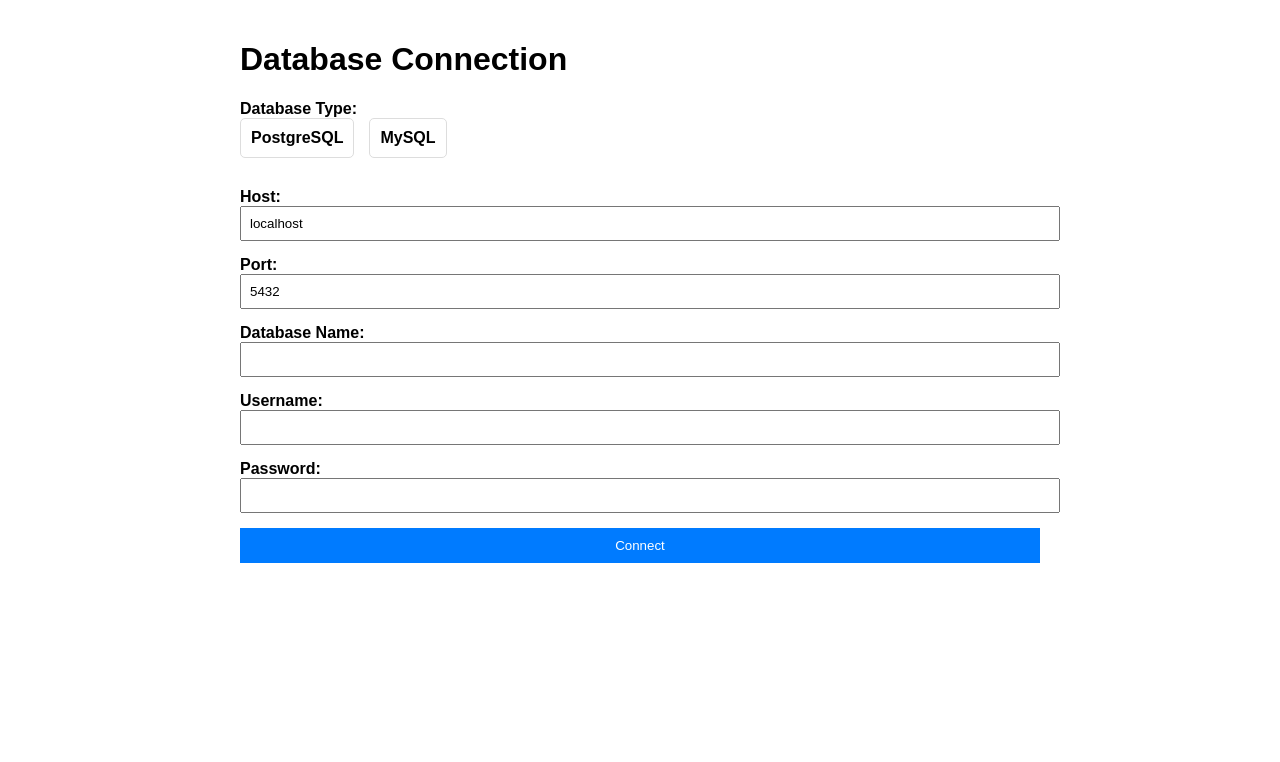
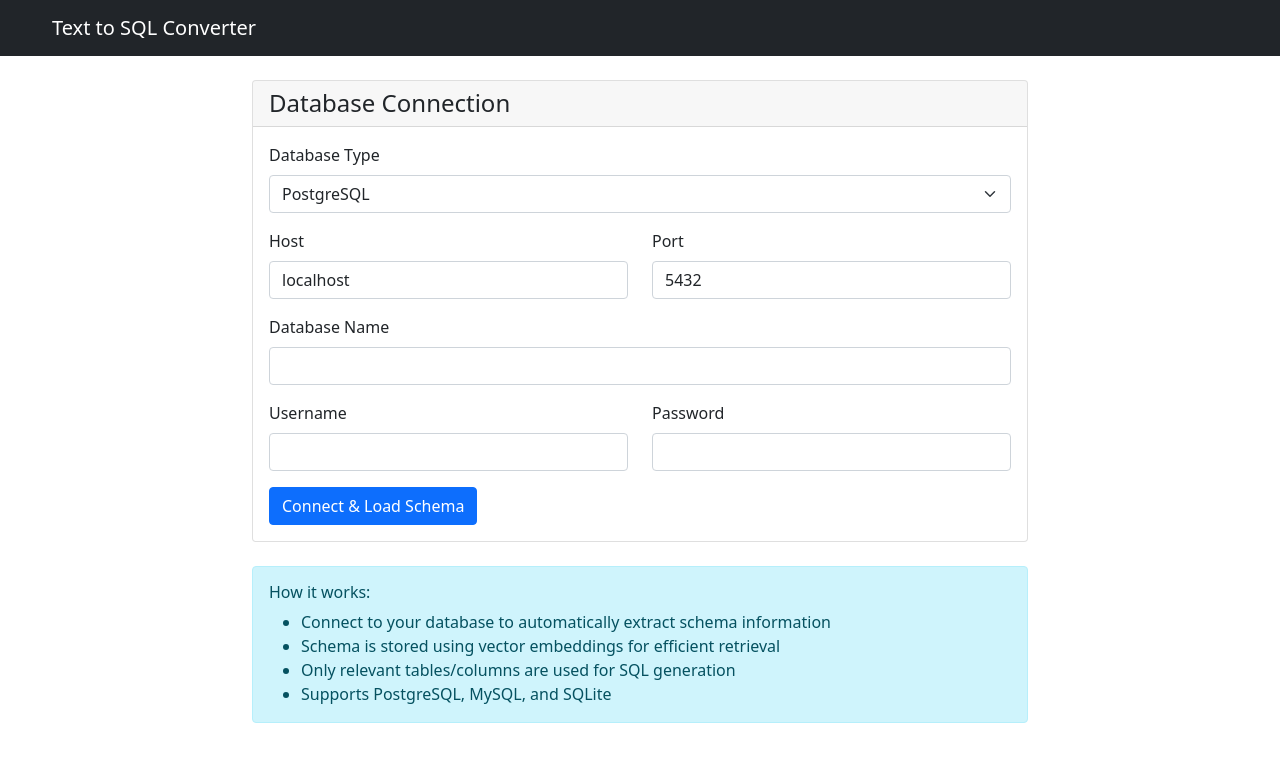
Before and after one commit to pavandeore/llm-based-project-promptql, a Flask app: page / in a window 1280 px wide. Shown: the top 762 px of the page. Run offline with Flask 3, Linux system fonts and the light colour scheme.

Commit message:
created embded advanced version

````diff
--- a/app.py
+++ b/app.py
@@ -1,60 +1,213 @@
-from flask import Flask, render_template, request, redirect, url_for, session
-from sqlalchemy import create_engine, text
+from flask import Flask, render_template, request, redirect, url_for, session, jsonify
+from sqlalchemy import create_engine, text, MetaData, Table
 from sqlalchemy.exc import SQLAlchemyError
 from openai import OpenAI
+import chromadb
 import os
 import re
+import json
 from dotenv import load_dotenv
+from typing import List, Dict, Any, Optional
+import logging
+from logging.handlers import RotatingFileHandler
 
 load_dotenv()
 
 app = Flask(__name__)
 app.secret_key = os.getenv('FLASK_SECRET_KEY', 'dev-secret-key')
 
-# Configure OpenAI (you'll need to set OPENAI_API_KEY in your .env file)
+# Configure logging
+logging.basicConfig(level=logging.INFO)
+logger = logging.getLogger(__name__)
+
+# Configure OpenAI
 client = OpenAI(api_key=os.getenv("OPENAI_API_KEY"))
 
-def generate_sql_from_natural_language(natural_language_query, schema_info=None):
-    """Use OpenAI to generate SQL from natural language"""
+class DatabaseSchemaManager:
+    """Manages database schema information and vector embeddings"""
+
+    def __init__(self):
+        self.chroma_client = chromadb.PersistentClient(path="./chroma_db")
+        self.collection = self.chroma_client.get_or_create_collection(
+            name="database_schema",
+            metadata={"description": "Database table and column information"}
+        )
+
+    def generate_embeddings(self, texts: List[str]) -> List[List[float]]:
+        """Generate embeddings for schema texts"""
+        try:
+            response = client.embeddings.create(
+                input=texts,
+                model="text-embedding-3-small"
+            )
+            return [item.embedding for item in response.data]
+        except Exception as e:
+            logger.error(f"Error generating embeddings: {e}")
+            raise
+
+    def store_schema_embeddings(self, schema_data: List[Dict[str, Any]]):
+        """Store schema information with embeddings"""
+        documents = []
+        metadatas = []
+        ids = []
+
+        for item in schema_data:
+            doc_text = f"Table: {item['table_name']}. Columns: {', '.join(item['columns'])}. Descriptions: {item.get('descriptions', '')}"
+            documents.append(doc_text)
+            metadatas.append({
+                "table_name": item["table_name"],
+                "columns": json.dumps(item["columns"]),
+                "column_types": json.dumps(item.get("column_types", [])),
+                "database_type": item.get("database_type", "unknown")
+            })
+            ids.append(f"{item['table_name']}_{hash(doc_text)}")
+
+        # Generate embeddings
+        embeddings = self.generate_embeddings(documents)
+
+        # Store in ChromaDB
+        self.collection.add(
+            embeddings=embeddings,
+            documents=documents,
+            metadatas=metadatas,
+            ids=ids
+        )
+
+    def get_relevant_schema(self, query: str, n_results: int = 5) -> List[Dict[str, Any]]:
+        """Get relevant schema information based on user query"""
+        try:
+            # Generate embedding for the query
+            query_embedding = self.generate_embeddings([query])[0]
+
+            # Query ChromaDB
+            results = self.collection.query(
+                query_embeddings=[query_embedding],
+                n_results=n_results
+            )
+
+            relevant_schema = []
+            for i, metadata in enumerate(results['metadatas'][0]):
+                relevant_schema.append({
+                    "table_name": metadata["table_name"],
+                    "columns": json.loads(metadata["columns"]),
+                    "column_types": json.loads(metadata.get("column_types", "[]")),
+                    "database_type": metadata.get("database_type", "unknown"),
+                    "distance": results['distances'][0][i] if results['distances'] else 0
+                })
+
+            return relevant_schema
+        except Exception as e:
+            logger.error(f"Error getting relevant schema: {e}")
+            return []
+
+class DatabaseManager:
+    """Manages database connections and schema extraction"""
+
+    def __init__(self):
+        self.schema_manager = DatabaseSchemaManager()
+
+    def extract_detailed_schema(self, engine, db_type: str) -> List[Dict[str, Any]]:
+        """Extract detailed schema information from database"""
+        schema_data = []
+        metadata = MetaData()
+
+        try:
+            with engine.connect() as conn:
+                # Reflect all tables
+                metadata.reflect(bind=engine)
+
+                for table_name, table in metadata.tables.items():
+                    table_info = {
+                        "table_name": table_name,
+                        "columns": [],
+                        "column_types": [],
+                        "descriptions": [],
+                        "database_type": db_type
+                    }
+
+                    for column in table.columns:
+                        table_info["columns"].append(column.name)
+                        table_info["column_types"].append(str(column.type))
+                        table_info["descriptions"].append(f"{column.name} ({str(column.type)})")
+
+                    schema_data.append(table_info)
+
+            # Store schema in vector database
+            self.schema_manager.store_schema_embeddings(schema_data)
+
+            return schema_data
+
+        except Exception as e:
+            logger.error(f"Error extracting schema: {e}")
+            raise
+
+    def get_relevant_schema_for_query(self, query: str, n_results: int = 5) -> str:
+        """Get relevant schema information for a natural language query"""
+        relevant_tables = self.schema_manager.get_relevant_schema(query, n_results)
+
+        schema_info = "Relevant database schema:\n\n"
+        for table in relevant_tables:
+            schema_info += f"Table: {table['table_name']}\n"
+            schema_info += f"Columns: {', '.join(table['columns'])}\n"
+            if table.get('column_types'):
+                schema_info += f"Types: {', '.join(table['column_types'])}\n"
+            schema_info += "\n"
+
+        return schema_info
+
+def generate_sql_from_natural_language(natural_language_query: str, schema_info: str, db_type: str) -> Optional[str]:
+    """Use OpenAI to generate SQL from natural language with relevant schema"""
 
     prompt = f"""
-You are an expert SQL developer. Convert the following natural language query into SQL:
+You are an expert SQL developer. Convert the following natural language query into SQL.
 
 Database schema information:
-{schema_info or 'No schema information provided'}
+{schema_info}
 
-- for is_active column value check with this =  'Y' or 'N'  and not using any other value
+Important instructions:
+- For is_active column, check with value 'Y' or 'N' only
+- Use proper SQL syntax for {db_type}
+- Return only the SQL query without any additional explanation
+- Do not include markdown formatting or code blocks
+- Use appropriate WHERE clauses based on the query
 
 Natural language query: {natural_language_query}
 
-Return only the SQL query without any additional explanation or formatting.
+SQL Query:
 """
 
     try:
         response = client.chat.completions.create(
             model="gpt-3.5-turbo",
             messages=[
-                {"role": "system", "content": "You are a helpful SQL assistant."},
+                {"role": "system", "content": "You are a helpful SQL assistant that generates accurate SQL queries. Always return only the SQL query without any additional text."},
                 {"role": "user", "content": prompt}
             ],
             temperature=0,
+            max_tokens=500
         )
-        return response.choices[0].message.content.strip()
+
+        sql_query = response.choices[0].message.content.strip()
+
+        # Clean up the response (remove markdown code blocks if present)
+        sql_query = re.sub(r'```sql\s*|\s*```', '', sql_query).strip()
+
+        return sql_query
+
     except Exception as e:
-        print(f"❌ Error generating SQL: {e}")
+        logger.error(f"Error generating SQL: {e}")
         return None
 
-def quote_identifiers_if_postgres(sql_query, db_type):
+def quote_identifiers_if_postgres(sql_query: str, db_type: str) -> str:
     """
     If using PostgreSQL, wrap table and column identifiers in double quotes
-    to preserve case sensitivity. This is a naive implementation and assumes
-    simple queries.
+    to preserve case sensitivity.
     """
     if db_type != 'postgresql' or not sql_query:
         return sql_query
 
     # Simple pattern: match words used after FROM or JOIN or UPDATE etc.
-    keywords = ["FROM", "JOIN", "UPDATE", "INTO"]
+    keywords = ["FROM", "JOIN", "UPDATE", "INTO", "TABLE"]
     for kw in keywords:
         sql_query = re.sub(
             rf"(?i)\b{kw}\s+(\w+)",
@@ -62,69 +215,16 @@ def quote_identifiers_if_postgres(sql_query, db_type):
             sql_query
         )
 
-    # Optionally: quote columns in WHERE clause (can be expanded further)
+    # Quote columns in SELECT, WHERE, GROUP BY, ORDER BY
     sql_query = re.sub(
-        r'(?i)(WHERE|AND|OR)\s+(\w+)\s*=',
-        lambda m: f'{m.group(1)} "{m.group(2)}" =',
+        r'(?i)(SELECT|WHERE|AND|OR|GROUP BY|ORDER BY|HAVING)\s+(\w+)\s*',
+        lambda m: f'{m.group(1)} "{m.group(2)}" ',
         sql_query
     )
 
     return sql_query
 
-def get_db_schema(engine, db_type):
-    """Get basic schema information from the database"""
-    schema_info = ""
-    try:
-        with engine.connect() as conn:
-            if db_type == 'postgresql':
-                # PostgreSQL schema detection
-                tables = conn.execute(text("""
-                    SELECT table_name
-                    FROM information_schema.tables
-                    WHERE table_schema NOT IN ('pg_catalog', 'information_schema')
-                """)).fetchall()
-
-                for table in tables:
-                    table_name = table[0]
-                    schema_info += f"\nTable: {table_name}\nColumns: "
-
-                    columns = conn.execute(text(f"""
-                        SELECT column_name, data_type
-                        FROM information_schema.columns
-                        WHERE table_name = '{table_name}'
-                    """)).fetchall()
-
-                    schema_info += ", ".join([f"{col[0]} ({col[1]})" for col in columns])
-
-            elif db_type == 'mysql':
-                # MySQL schema detection
-                tables = conn.execute(text("""
-                    SELECT table_name
-                    FROM information_schema.tables
-                    WHERE table_schema = DATABASE()
-                """)).fetchall()
-
-                for table in tables:
-                    table_name = table[0]
-                    schema_info += f"\nTable: {table_name}\nColumns: "
-
-                    columns = conn.execute(text(f"""
-                        SELECT column_name, column_type
-                        FROM information_schema.columns
-                        WHERE table_name = '{table_name}' AND table_schema = DATABASE()
-                    """)).fetchall()
-
-                    schema_info += ", ".join([f"{col[0]} ({col[1]})" for col in columns])
-
-            else:
-                schema_info = "Schema detection not implemented for this database type"
-
-    except Exception as e:
-        print(f"Error fetching schema: {e}")
-        schema_info = f"Error fetching schema: {str(e)}"
-    return schema_info
-
-def get_db_url(db_type, db_host, db_port, db_name, db_user, db_password):
+def get_db_url(db_type: str, db_host: str, db_port: str, db_name: str, db_user: str, db_password: str) -> str:
     """Generate the appropriate database URL based on the database type"""
     if db_type == 'postgresql':
         return f"postgresql://{db_user}:{db_password}@{db_host}:{db_port}/{db_name}"
@@ -141,10 +241,37 @@ def index():
         # Store connection details in session
         session['db_type'] = request.form.get('db_type')
         session['db_host'] = request.form.get('db_host')
-        session['db_port'] = request.form.get('db_port')
+        session['db_port'] = request.form.get('db_port', '5432')
         session['db_name'] = request.form.get('db_name')
         session['db_user'] = request.form.get('db_user')
         session['db_password'] = request.form.get('db_password')
+
+        # Test connection and extract schema
+        try:
+            db_url = get_db_url(
+                session['db_type'],
+                session['db_host'],
+                session['db_port'],
+                session['db_name'],
+                session['db_user'],
+                session['db_password']
+            )
+
+            engine = create_engine(db_url)
+            with engine.connect() as conn:
+                conn.execute(text("SELECT 1"))  # Test connection
+
+            # Initialize database manager and extract schema
+            db_manager = DatabaseManager()
+            schema_data = db_manager.extract_detailed_schema(engine, session['db_type'])
+            session['schema_loaded'] = True
+
+            logger.info(f"Successfully loaded schema for {len(schema_data)} tables")
+
+        except Exception as e:
+            logger.error(f"Database connection failed: {e}")
+            return render_template('index.html',
+                                error=f"Database connection failed: {str(e)}")
 
         return redirect(url_for('query'))
 
@@ -152,34 +279,47 @@ def index():
 
 @app.route('/query', methods=['GET', 'POST'])
 def query():
-    if not all(key in session for key in ['db_type', 'db_host', 'db_name', 'db_user']):
+    if not all(key in session for key in ['db_type', 'db_host', 'db_name', 'db_user', 'schema_loaded']):
         return redirect(url_for('index'))
 
     if request.method == 'POST':
         natural_language_query = request.form.get('query')
 
-        # Create database connection
-        db_url = get_db_url(
-            session['db_type'],
-            session['db_host'],
-            session.get('db_port', '5432'),
-            session['db_name'],
-            session['db_user'],
-            session['db_password']
-        )
+        if not natural_language_query:
+            return render_template('query.html', error="Please enter a query")
 
         try:
+            # Create database connection
+            db_url = get_db_url(
+                session['db_type'],
+                session['db_host'],
+                session.get('db_port', '5432'),
+                session['db_name'],
+                session['db_user'],
+                session['db_password']
+            )
+
             engine = create_engine(db_url)
 
-            # Get schema information to help the LLM
-            schema_info = get_db_schema(engine, session['db_type'])
+            # Get relevant schema information using vector embeddings
+            db_manager = DatabaseManager()
+            schema_info = db_manager.get_relevant_schema_for_query(natural_language_query)
 
             # Generate SQL from natural language
-            sql_query = generate_sql_from_natural_language(natural_language_query, schema_info)
+            sql_query = generate_sql_from_natural_language(
+                natural_language_query,
+                schema_info,
+                session['db_type']
+            )
+
+            if not sql_query:
+                return render_template('results.html',
+                                     error="Failed to generate SQL query. Please try rephrasing your question.")
+
+            # Apply PostgreSQL quoting if needed
             sql_query = quote_identifiers_if_postgres(sql_query, session['db_type'])
 
-            if not sql_query:
-                return render_template('results.html', error="Failed to generate SQL query")
+            logger.info(f"Generated SQL: {sql_query}")
 
             # Execute the SQL query
             with engine.connect() as conn:
@@ -191,14 +331,63 @@ def query():
                                  query=natural_language_query,
                                  sql_query=sql_query,
                                  columns=columns,
-                                 rows=rows)
+                                 rows=rows,
+                                 schema_info=schema_info)
 
         except SQLAlchemyError as e:
-            return render_template('results.html', error=f"Database error: {str(e)}")
+            logger.error(f"Database error: {e}")
+            return render_template('results.html',
+                                 error=f"Database error: {str(e)}")
         except Exception as e:
-            return render_template('results.html', error=f"Error: {str(e)}")
+            logger.error(f"Unexpected error: {e}")
+            return render_template('results.html',
+                                 error=f"Error: {str(e)}")
 
     return render_template('query.html')
 
+@app.route('/api/generate-sql', methods=['POST'])
+def api_generate_sql():
+    """API endpoint for generating SQL"""
+    try:
+        data = request.get_json()
+        natural_language_query = data.get('query')
+        db_config = data.get('db_config')
+
+        if not natural_language_query or not db_config:
+            return jsonify({'error': 'Missing query or db_config'}), 400
+
+        # Get relevant schema
+        db_manager = DatabaseManager()
+        schema_info = db_manager.get_relevant_schema_for_query(natural_language_query)
+
+        # Generate SQL
+        sql_query = generate_sql_from_natural_language(
+            natural_language_query,
+            schema_info,
+            db_config.get('db_type', 'postgresql')
+        )
+
+        return jsonify({
+            'sql_query': sql_query,
+            'schema_used': schema_info
+        })
+
+    except Exception as e:
+        logger.error(f"API error: {e}")
+        return jsonify({'error': str(e)}), 500
+
+@app.errorhandler(404)
+def not_found(error):
+    return render_template('error.html', error="Page not found"), 404
+
+@app.errorhandler(500)
+def internal_error(error):
+    return render_template('error.html', error="Internal server error"), 500
+
 if __name__ == '__main__':
-    app.run(debug=True)
+    # Production configuration
+    handler = RotatingFileHandler('app.log', maxBytes=10000, backupCount=3)
+    handler.setLevel(logging.INFO)
+    app.logger.addHandler(handler)
+
+    app.run(host='0.0.0.0', port=9000, debug=False)
--- /dev/null
+++ b/templates/base.html
@@ -0,0 +1,35 @@
+<!DOCTYPE html>
+<html lang="en">
+<head>
+    <meta charset="UTF-8">
+    <meta name="viewport" content="width=device-width, initial-scale=1.0">
+    <title>Text to SQL App</title>
+    <link href="https://cdn.jsdelivr.net/npm/bootstrap@5.1.3/dist/css/bootstrap.min.css" rel="stylesheet">
+    <style>
+        .container { max-width: 1200px; }
+        .schema-info { background-color: #f8f9fa; border-left: 4px solid #007bff; }
+        .query-box { min-height: 120px; }
+    </style>
+</head>
+<body>
+    <nav class="navbar navbar-expand-lg navbar-dark bg-dark">
+        <div class="container">
+            <a class="navbar-brand" href="/">Text to SQL Converter</a>
+        </div>
+    </nav>
+
+    <div class="container mt-4">
+        {% with messages = get_flashed_messages() %}
+            {% if messages %}
+                {% for message in messages %}
+                    <div class="alert alert-info">{{ message }}</div>
+                {% endfor %}
+            {% endif %}
+        {% endwith %}
+
+        {% block content %}{% endblock %}
+    </div>
+
+    <script src="https://cdn.jsdelivr.net/npm/bootstrap@5.1.3/dist/js/bootstrap.bundle.min.js"></script>
+</body>
+</html>
--- a/templates/index.html
+++ b/templates/index.html
@@ -1,72 +1,78 @@
-<!DOCTYPE html>
-<html>
-<head>
-    <title>Natural Language to SQL</title>
-    <style>
-        body { font-family: Arial, sans-serif; max-width: 800px; margin: 0 auto; padding: 20px; }
-        form { display: grid; grid-gap: 15px; }
-        label { font-weight: bold; }
-        input, select { padding: 8px; width: 100%; }
-        button { padding: 10px 15px; background: #007bff; color: white; border: none; cursor: pointer; }
-        button:hover { background: #0056b3; }
-        .db-options { display: flex; gap: 15px; margin-bottom: 15px; }
-        .db-option { padding: 10px; border: 1px solid #ddd; border-radius: 5px; cursor: pointer; }
-        .db-option.selected { border-color: #007bff; background: #e7f2ff; }
-        .db-option input { display: none; }
-    </style>
-</head>
-<body>
-    <h1>Database Connection</h1>
+{% extends "base.html" %}
+
+{% block content %}
+<div class="row justify-content-center">
+    <div class="col-md-8">
+        <div class="card">
+            <div class="card-header">
+                <h4 class="mb-0">Database Connection</h4>
+            </div>
+            <div class="card-body">
+                {% if error %}
+                    <div class="alert alert-danger">{{ error }}</div>
+                {% endif %}
+
                 <form method="POST">
-        <div>
-            <label>Database Type:</label>
-            <div class="db-options">
-                <label class="db-option" onclick="selectDbType('postgresql', '5432')">
-                    <input type="radio" name="db_type" value="postgresql" checked> PostgreSQL
-                </label>
-                <label class="db-option" onclick="selectDbType('mysql', '3306')">
-                    <input type="radio" name="db_type" value="mysql"> MySQL
-                </label>
+                    <div class="mb-3">
+                        <label for="db_type" class="form-label">Database Type</label>
+                        <select class="form-select" id="db_type" name="db_type" required>
+                            <option value="postgresql">PostgreSQL</option>
+                            <option value="mysql">MySQL</option>
+                            <option value="sqlite">SQLite</option>
+                        </select>
+                    </div>
+
+                    <div class="row">
+                        <div class="col-md-6">
+                            <div class="mb-3">
+                                <label for="db_host" class="form-label">Host</label>
+                                <input type="text" class="form-control" id="db_host" name="db_host" value="localhost" required>
+                            </div>
+                        </div>
+                        <div class="col-md-6">
+                            <div class="mb-3">
+                                <label for="db_port" class="form-label">Port</label>
+                                <input type="text" class="form-control" id="db_port" name="db_port" value="5432">
+                            </div>
                         </div>
                     </div>
 
-        <div>
-            <label for="db_host">Host:</label>
-            <input type="text" id="db_host" name="db_host" required value="localhost">
+                    <div class="mb-3">
+                        <label for="db_name" class="form-label">Database Name</label>
+                        <input type="text" class="form-control" id="db_name" name="db_name" required>
                     </div>
 
-        <div>
-            <label for="db_port">Port:</label>
-            <input type="text" id="db_port" name="db_port" value="5432" required>
+                    <div class="row">
+                        <div class="col-md-6">
+                            <div class="mb-3">
+                                <label for="db_user" class="form-label">Username</label>
+                                <input type="text" class="form-control" id="db_user" name="db_user" required>
+                            </div>
+                        </div>
+                        <div class="col-md-6">
+                            <div class="mb-3">
+                                <label for="db_password" class="form-label">Password</label>
+                                <input type="password" class="form-control" id="db_password" name="db_password">
+                            </div>
+                        </div>
                     </div>
 
-        <div>
-            <label for="db_name">Database Name:</label>
-            <input type="text" id="db_name" name="db_name" required>
+                    <button type="submit" class="btn btn-primary">Connect & Load Schema</button>
+                </form>
+            </div>
         </div>
 
-        <div>
-            <label for="db_user">Username:</label>
-            <input type="text" id="db_user" name="db_user" required>
+        <div class="mt-4">
+            <div class="alert alert-info">
+                <h6>How it works:</h6>
+                <ul class="mb-0">
+                    <li>Connect to your database to automatically extract schema information</li>
+                    <li>Schema is stored using vector embeddings for efficient retrieval</li>
+                    <li>Only relevant tables/columns are used for SQL generation</li>
+                    <li>Supports PostgreSQL, MySQL, and SQLite</li>
+                </ul>
             </div>
-
-        <div>
-            <label for="db_password">Password:</label>
-            <input type="password" id="db_password" name="db_password">
         </div>
-
-        <button type="submit">Connect</button>
-    </form>
-
-    <script>
-        function selectDbType(dbType, defaultPort) {
-            document.getElementById('db_port').value = defaultPort;
-            // Update UI to show selected option
-            document.querySelectorAll('.db-option').forEach(opt => {
-                opt.classList.remove('selected');
-            });
-            event.currentTarget.classList.add('selected');
-        }
-    </script>
-</body>
-</html>
+    </div>
+</div>
+{% endblock %}
````
Also changed, not shown: requirements.txt (+15 -0 lines), templates/error.html (added, +15 -0 lines), templates/query.html (+41 -23 lines), templates/results.html (+53 -38 lines), README.md, chroma_db/chroma.sqlite3 (added), 7 other files. Lines whose indentation alone changed are shown as unchanged.
